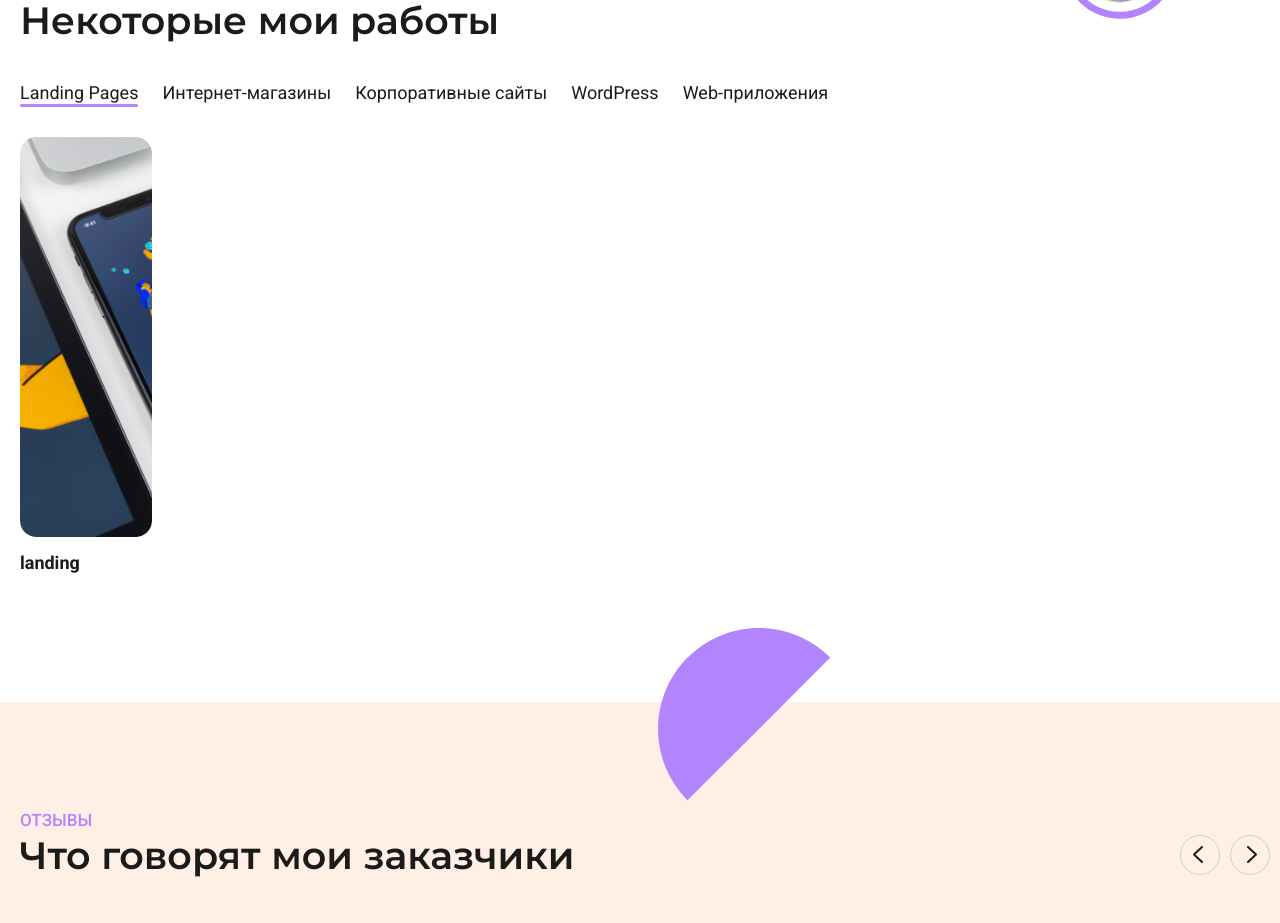
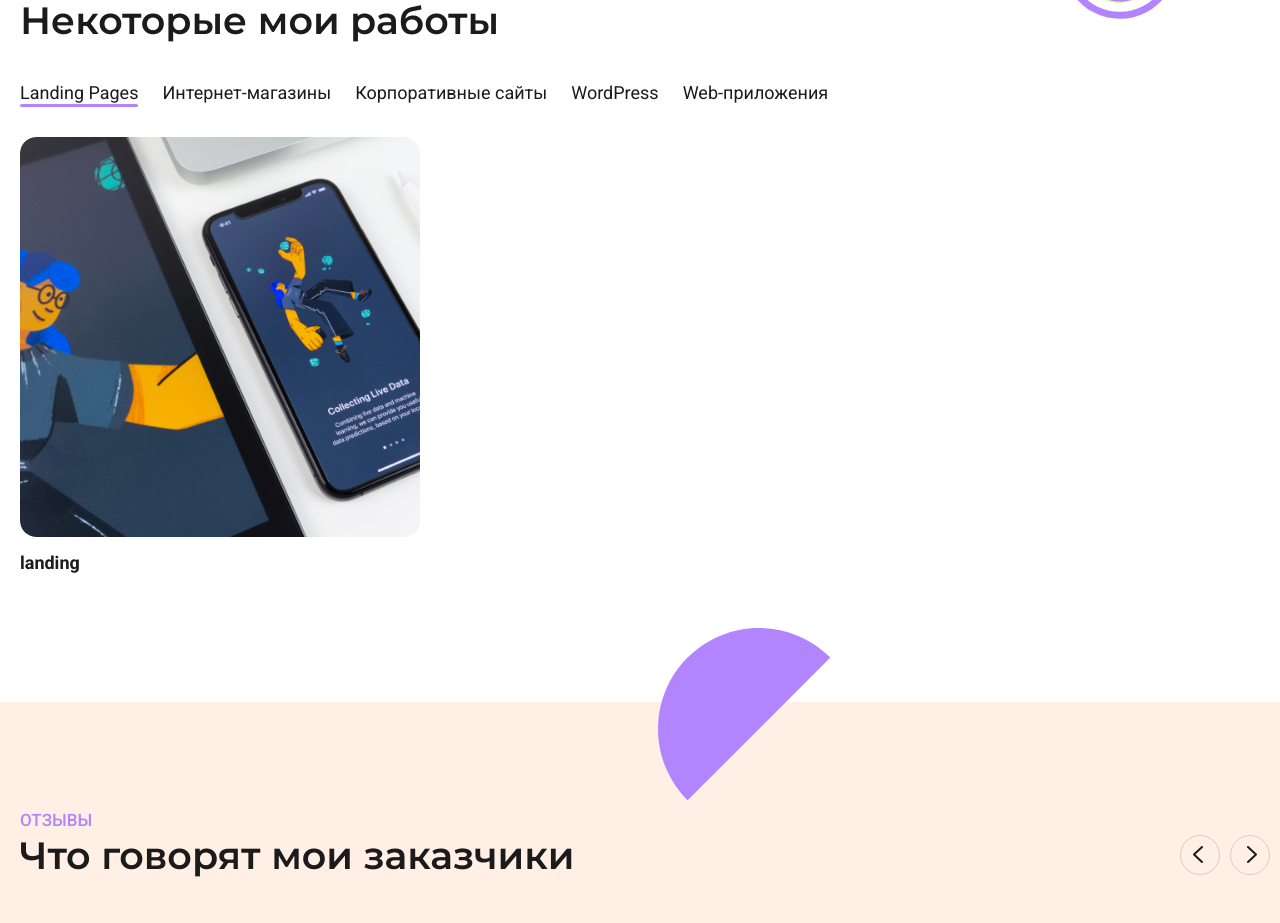
Before and after one commit to m-diana-dev/portfolio, a React (Vite) app: page / in a window 1280 px wide. Shown: the part 2720-3643 px from the top of the page. Built offline with nearby package versions, Linux system fonts and the light colour scheme.

Commit message:
feat: added animation for Projects

```diff
--- a/src/layout/sections/works/workItems/WorkItem.tsx
+++ b/src/layout/sections/works/workItems/WorkItem.tsx
@@ -1,15 +1,16 @@
 import {FC} from "react";
 import styled from "styled-components";
 import {Button, StyledButton} from "../../../../components/button/Button.tsx";
+import {HTMLMotionProps, motion} from "framer-motion";
 
 type WorkItemPropsType = {
-    img: string
-    imgWebp: string
-    title: string
-}
-export const WorkItem: FC<WorkItemPropsType> = ({img, imgWebp, title}) => {
+    img?: string
+    imgWebp?: string
+    title?: string,
+} & HTMLMotionProps<"div">
+export const WorkItem: FC<WorkItemPropsType> = ({img, imgWebp, title, ...restProps}) => {
     return (
-        <StyledWorkItem>
+        <StyledWorkItem {...restProps}>
             <WorkItemImg>
                 <picture>
                     <source srcSet={imgWebp} type="image/webp"/>
@@ -22,7 +23,7 @@ export const WorkItem: FC<WorkItemPropsType> = ({img, imgWebp, title}) => {
     );
 }
 
-const StyledWorkItem = styled.article`
+const StyledWorkItem = styled(motion.div)<WorkItemPropsType>`
   width: calc(33.3333% - 20px);
   margin-left: 20px;
   margin-bottom: 20px;
--- a/src/layout/sections/works/workItems/WorkItems.tsx
+++ b/src/layout/sections/works/workItems/WorkItems.tsx
@@ -3,7 +3,7 @@ import {WorkItem} from "../../works/workItems/WorkItem.tsx";
 import img1 from "../../../../assets/images/works/1.jpg"
 import {LabelType} from "../../../../layout/sections/works/Works.tsx";
 import {FC} from "react";
-import {AnimatePresence, motion} from "framer-motion";
+import {AnimatePresence} from "framer-motion";
 
 
 type WorkItemsPropsType = {
@@ -24,6 +24,8 @@ export const WorkItems: FC<WorkItemsPropsType> = ({currentFilterStatus}) => {
         {id: 3, img: img1, imgWebp: '', title: 'wordpress', type: 'wordpress'},
         {id: 4, img: img1, imgWebp: '', title: 'app', type: 'app'},
         {id: 5, img: img1, imgWebp: '', title: 'store', type: 'store'},
+        {id: 6, img: img1, imgWebp: '', title: 'store', type: 'store'},
+        {id: 7, img: img1, imgWebp: '', title: 'store', type: 'store'},
     ]
 
     let filteredWorks = workItemsData.filter(el => el.type === 'landing')
@@ -43,7 +45,11 @@ export const WorkItems: FC<WorkItemsPropsType> = ({currentFilterStatus}) => {
     return (
         <StyledWorkItems>
             <AnimatePresence>
-                {filteredWorks.map(el => <motion.div layout={true}><WorkItem key={el.id} img={el.img} imgWebp={el.imgWebp} title={el.title}/></motion.div>)}
+                {filteredWorks.map(el => <WorkItem layout={true}
+                                                   initial={{ opacity: 0, rotate: 30 }}
+                                                   animate={{ opacity: 1, rotate: 0 }}
+                                                   transition={{ duration: 0.4 }}
+                                                   key={el.id} img={el.img} imgWebp={el.imgWebp} title={el.title}/>)}
             </AnimatePresence>
         </StyledWorkItems>
     );
```
